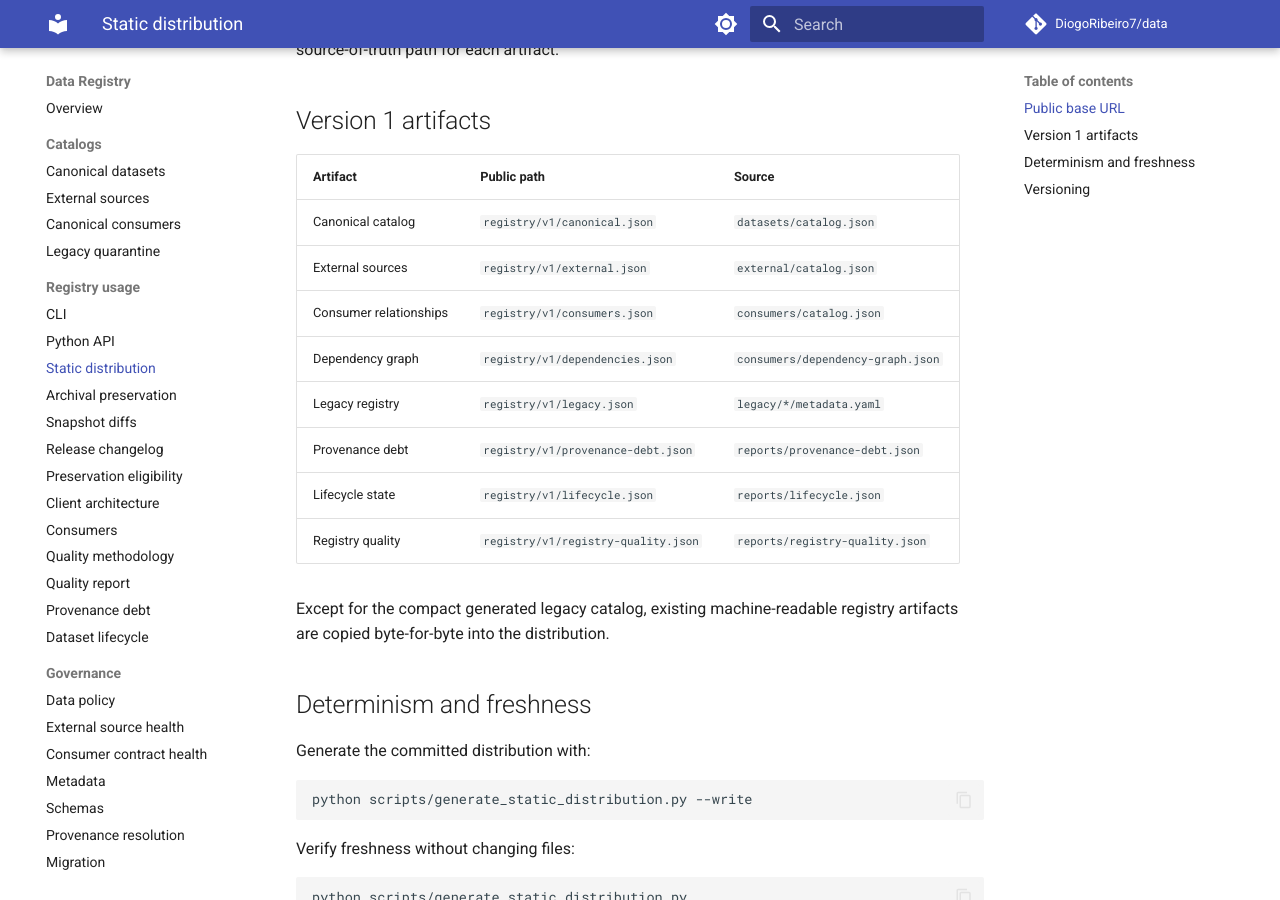
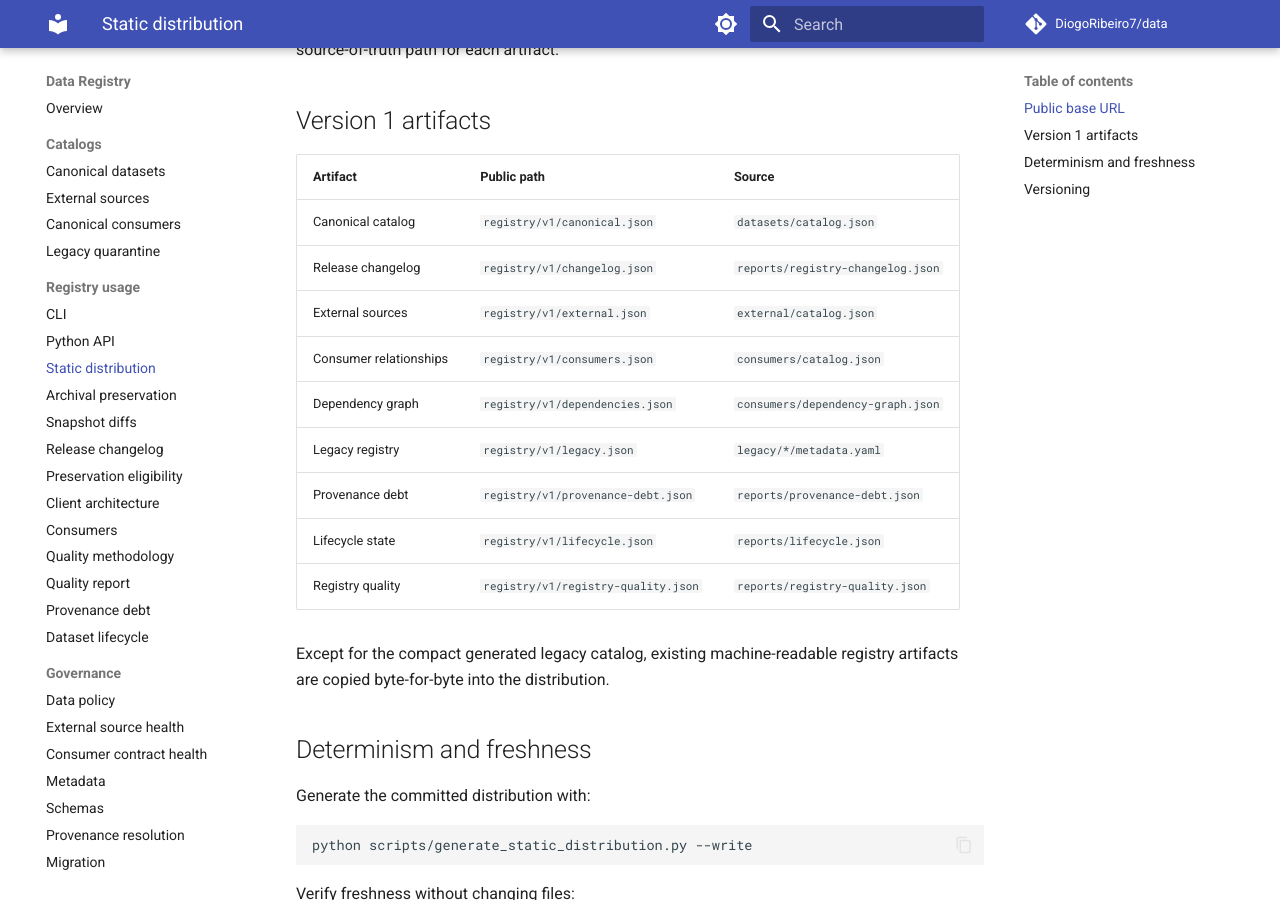
Before and after one commit to DiogoRibeiro7/data, an MkDocs documentation site: the page built from docs/STATIC_DISTRIBUTION.md, in a window 1280 px wide and 900 px high, scrolled down 518 px. Built offline with MkDocs 1.6.1 and Material for MkDocs 9.7.7, drawn with Linux system fonts in a browser that asks for light colours; comment, search, counter and statistics services are not loaded.

Commit message:
Document changelog static distribution artifact

```diff
--- a/docs/STATIC_DISTRIBUTION.md
+++ b/docs/STATIC_DISTRIBUTION.md
@@ -25,6 +25,7 @@ and the committed source-of-truth path for each artifact.
 | Artifact | Public path | Source |
 | --- | --- | --- |
 | Canonical catalog | `registry/v1/canonical.json` | `datasets/catalog.json` |
+| Release changelog | `registry/v1/changelog.json` | `reports/registry-changelog.json` |
 | External sources | `registry/v1/external.json` | `external/catalog.json` |
 | Consumer relationships | `registry/v1/consumers.json` | `consumers/catalog.json` |
 | Dependency graph | `registry/v1/dependencies.json` | `consumers/dependency-graph.json` |
```
